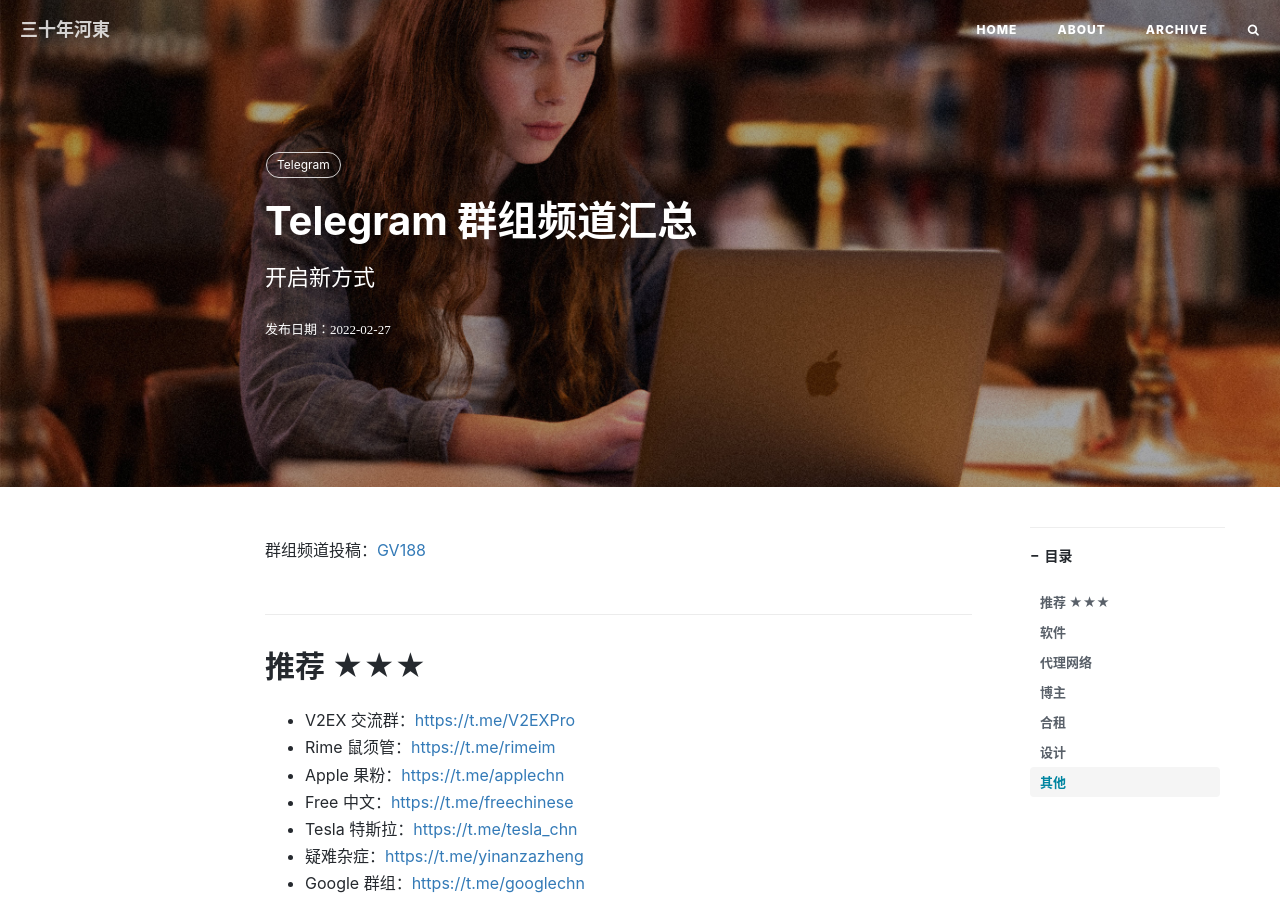
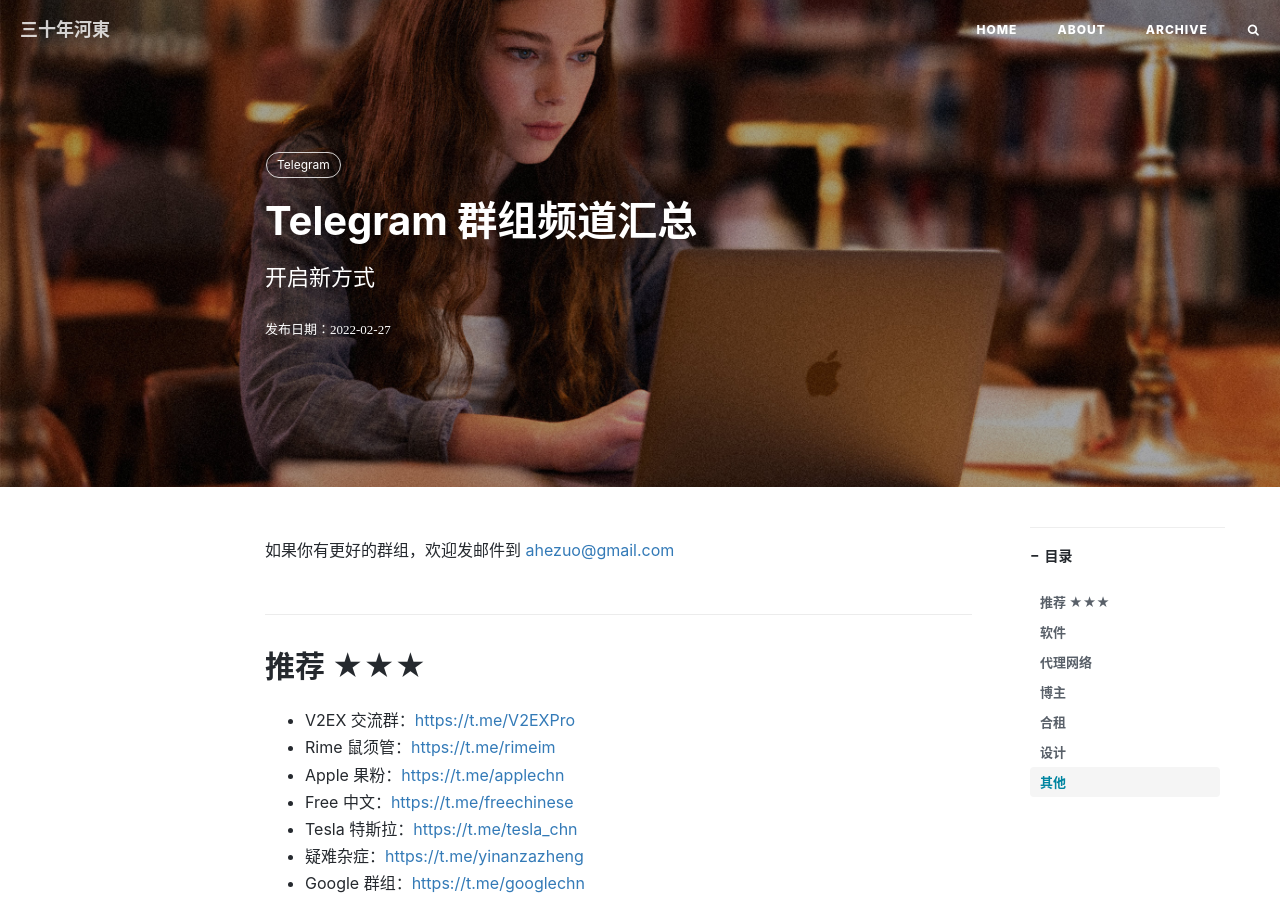
Before and after one commit to ssnhd/ssnhd.github.io, a Jekyll site: the page built from _posts/2022-2-27-Telegram.md, in a window 1280 px wide and 900 px high. Built offline with Jekyll 4.4.1, drawn with Linux system fonts in a browser that asks for light colours; nearby versions of some CDN libraries; comment, search, counter and statistics services are not loaded.

Commit message:
Update 2022-2-27-Telegram.md

```diff
--- a/_posts/2022-2-27-Telegram.md
+++ b/_posts/2022-2-27-Telegram.md
@@ -11,7 +11,7 @@ tags:
   - Telegram
 ---
 
-群组频道投稿：[GV188](https://t.me/)
+如果你有更好的群组，欢迎发邮件到 <ahezuo@gmail.com>
 
 ## 推荐 ★★★
 - V2EX 交流群：<https://t.me/V2EXPro>
```
